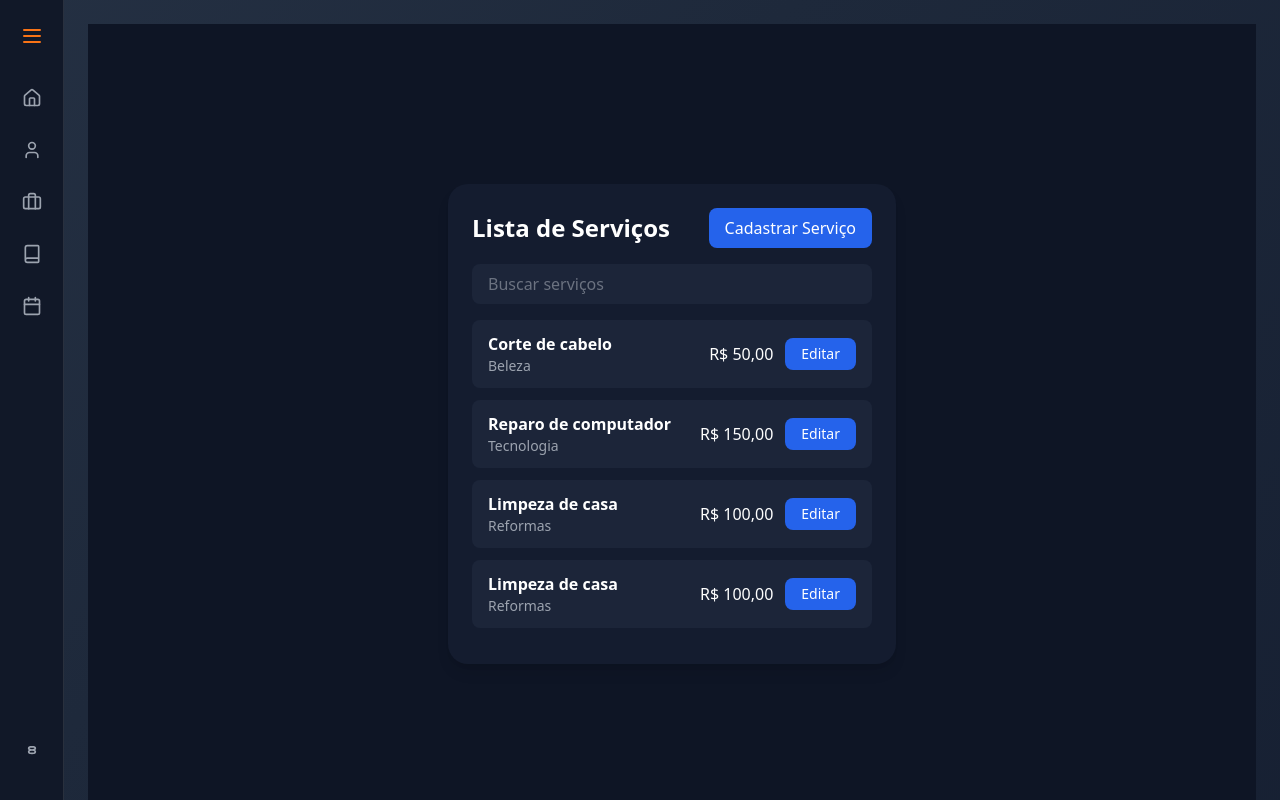
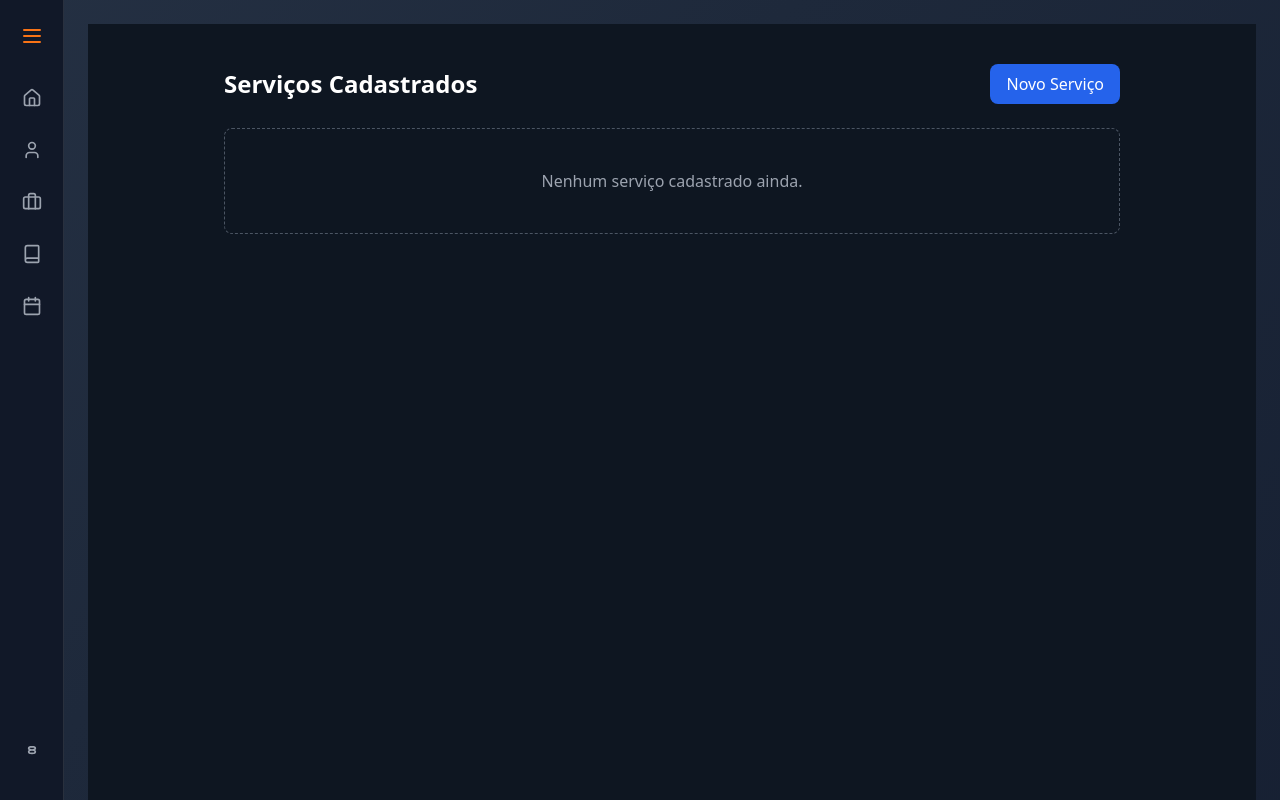
Before and after one commit to Chinalle/system-payment-front-end, a Vue app: page /service in a window 1280 px wide. Built offline with nearby package versions, Linux system fonts and the light colour scheme.

Commit message:
Tela de serviços

```diff
--- a/src/pages/Service.vue
+++ b/src/pages/Service.vue
@@ -1,56 +1,136 @@
 <template>
-  <div class="min-h-screen bg-[#0e1525] flex items-center justify-center p-4">
-    <div class="bg-[#141c2f] rounded-2xl p-6 w-full max-w-md shadow-lg">
-      <!-- Header -->
-      <div class="flex items-center justify-between mb-4">
-        <h1 class="text-2xl font-semibold text-white">Lista de Serviços</h1>
+  <div class="min-h-screen bg-[#0e1621] text-white flex flex-col items-center p-10">
+    <div class="w-full max-w-4xl">
+      <div class="flex justify-between items-center mb-6">
+        <h1 class="text-2xl font-bold">Serviços Cadastrados</h1>
         <button
-          class="bg-blue-600 hover:bg-blue-700 text-white font-medium px-4 py-2 rounded-lg transition"
+          @click="abrirModal = true"
+          class="bg-blue-600 hover:bg-blue-700 px-4 py-2 rounded-lg font-medium transition"
         >
-          Cadastrar Serviço
+          Novo Serviço
         </button>
       </div>
 
-      <!-- Search -->
-      <input
-        v-model="search"
-        type="text"
-        placeholder="Buscar serviços"
-        class="w-full bg-[#1c2539] text-gray-300 placeholder-gray-500 rounded-lg px-4 py-2 mb-4 outline-none focus:ring-2 focus:ring-blue-600"
-      />
+      <!-- LISTA DE SERVIÇOS -->
+      <div v-if="servicos.length === 0" class="text-center text-gray-400 border border-dashed border-gray-600 rounded-lg p-10">
+        Nenhum serviço cadastrado ainda.
+      </div>
 
-      <!-- Lista -->
-      <div v-if="filteredServices.length">
+      <div v-else class="grid grid-cols-1 md:grid-cols-2 lg:grid-cols-3 gap-6">
         <div
-          v-for="service in filteredServices"
-          :key="service.id"
-          class="flex items-center justify-between bg-[#1c2539] rounded-lg px-4 py-3 mb-3"
+          v-for="(servico, i) in servicos"
+          :key="i"
+          class="bg-[#1a2230] p-4 rounded-lg shadow-md"
         >
-          <div>
-            <h2 class="text-white font-semibold">{{ service.nome }}</h2>
-            <p class="text-gray-400 text-sm">{{ service.categoria }}</p>
-          </div>
-          <div class="flex items-center gap-3">
-            <span class="text-white font-medium">{{ service.preco }}</span>
-            <button
-              class="bg-blue-600 hover:bg-blue-700 text-white px-4 py-1.5 rounded-lg text-sm font-medium transition"
-            >
-              Editar
-            </button>
-          </div>
+          <h2 class="font-semibold">{{ servico.nome }}</h2>
+          <p class="text-gray-400 text-sm">{{ servico.descricao }}</p>
         </div>
       </div>
+    </div>
 
-      <!-- Estado vazio -->
-      <div
-        v-else
-        class="flex flex-col items-center justify-center text-center py-12 text-gray-300"
-      >
-        <p class="text-lg mb-6">Nenhum serviço encontrado.</p>
+    <!-- MODAL DE CADASTRO -->
+    <div
+      v-if="abrirModal"
+      class="fixed inset-0 bg-black/60 flex items-center justify-center z-50"
+    >
+      <div class="bg-[#1a2230] rounded-2xl shadow-lg w-full max-w-lg p-8 relative">
+        <h2 class="text-center text-2xl font-bold mb-6">Cadastro de Serviço</h2>
+
+        <form @submit.prevent="cadastrarServico" class="flex flex-col gap-4">
+          <div>
+            <label class="text-sm font-semibold">Nome do Serviço</label>
+            <input
+              v-model="novoServico.nome"
+              type="text"
+              placeholder="Ex: Corte de cabelo, manutenção elétrica..."
+              class="w-full mt-1 p-2 rounded-md bg-[#121822] border-none outline-none text-white"
+            />
+          </div>
+
+          <div>
+            <label class="text-sm font-semibold">Categoria</label>
+            <select
+              v-model="novoServico.categoria"
+              class="w-full mt-1 p-2 rounded-md bg-[#121822] border-none outline-none text-white"
+            >
+              <option value="">Selecione...</option>
+              <option value="beleza">Beleza</option>
+              <option value="tecnico">Serviços Técnicos</option>
+              <option value="consultoria">Consultoria</option>
+            </select>
+          </div>
+
+          <div>
+            <label class="text-sm font-semibold">Descrição</label>
+            <textarea
+              v-model="novoServico.descricao"
+              placeholder="Descreva o serviço oferecido..."
+              class="w-full mt-1 p-2 rounded-md bg-[#121822] border-none outline-none text-white"
+              rows="3"
+            ></textarea>
+          </div>
+
+          <div class="grid grid-cols-2 gap-4">
+            <div>
+              <label class="text-sm font-semibold">Duração (min)</label>
+              <input
+                v-model="novoServico.duracao"
+                type="number"
+                placeholder="Ex: 60"
+                class="w-full mt-1 p-2 rounded-md bg-[#121822] border-none outline-none text-white"
+              />
+            </div>
+
+            <div>
+              <label class="text-sm font-semibold">Preço (R$)</label>
+              <input
+                v-model="novoServico.preco"
+                type="number"
+                placeholder="Ex: 150.00"
+                class="w-full mt-1 p-2 rounded-md bg-[#121822] border-none outline-none text-white"
+              />
+            </div>
+          </div>
+
+          <div>
+            <label class="text-sm font-semibold">Condições de Pagamento</label>
+            <input
+              v-model="novoServico.pagamento"
+              type="text"
+              placeholder="Ex: Pix, Cartão, Dinheiro"
+              class="w-full mt-1 p-2 rounded-md bg-[#121822] border-none outline-none text-white"
+            />
+          </div>
+
+          <div>
+            <label class="text-sm font-semibold">Galeria / Portfólio</label>
+            <input
+              type="file"
+              multiple
+              class="w-full mt-1 p-2 rounded-md bg-[#121822] border-none outline-none text-white"
+            />
+          </div>
+
+          <button
+            type="submit"
+            class="w-full bg-blue-600 hover:bg-blue-700 mt-3 py-2 rounded-lg font-semibold transition"
+          >
+            Cadastrar Serviço
+          </button>
+        </form>
+
         <button
-          class="bg-blue-600 hover:bg-blue-700 text-white font-medium px-6 py-2 rounded-lg transition"
+          @click="abrirModal = false"
+          class="w-full text-blue-400 text-sm text-center mt-4 hover:underline"
         >
-          Cadastrar Serviço
+          Voltar ao painel
+        </button>
+
+        <button
+          @click="abrirModal = false"
+          class="absolute top-4 right-4 text-gray-400 hover:text-white"
+        >
+          ✕
         </button>
       </div>
     </div>
@@ -58,30 +138,35 @@
 </template>
 
 <script setup>
-import { ref, computed } from "vue";
+import { ref } from "vue";
 
-// Mock de dados
-const services = ref([
-  { id: 1, nome: "Corte de cabelo", categoria: "Beleza", preco: "R$ 50,00" },
-  { id: 2, nome: "Reparo de computador", categoria: "Tecnologia", preco: "R$ 150,00" },
-  { id: 3, nome: "Limpeza de casa", categoria: "Reformas", preco: "R$ 100,00" },
-  { id: 4, nome: "Limpeza de casa", categoria: "Reformas", preco: "R$ 100,00" },
-]);
+const abrirModal = ref(false);
+const servicos = ref([]);
 
-const search = ref("");
+const novoServico = ref({
+  nome: "",
+  categoria: "",
+  descricao: "",
+  duracao: "",
+  preco: "",
+  pagamento: "",
+});
 
-// Filtro de busca
-const filteredServices = computed(() => {
-  if (!search.value) return services.value;
-  return services.value.filter((s) =>
-    s.nome.toLowerCase().includes(search.value.toLowerCase())
-  );
-});
+function cadastrarServico() {
+  if (!novoServico.value.nome) return alert("Informe o nome do serviço!");
+  servicos.value.push({ ...novoServico.value });
+  Object.keys(novoServico.value).forEach((key) => (novoServico.value[key] = ""));
+  abrirModal.value = false;
+}
 </script>
 
 <style scoped>
-/* Apenas para uma leve transição */
-button {
-  transition: all 0.2s ease;
+/* Rolagem suave do modal se o conteúdo crescer */
+::-webkit-scrollbar {
+  width: 6px;
+}
+::-webkit-scrollbar-thumb {
+  background-color: #2c3e50;
+  border-radius: 8px;
 }
 </style>
```
